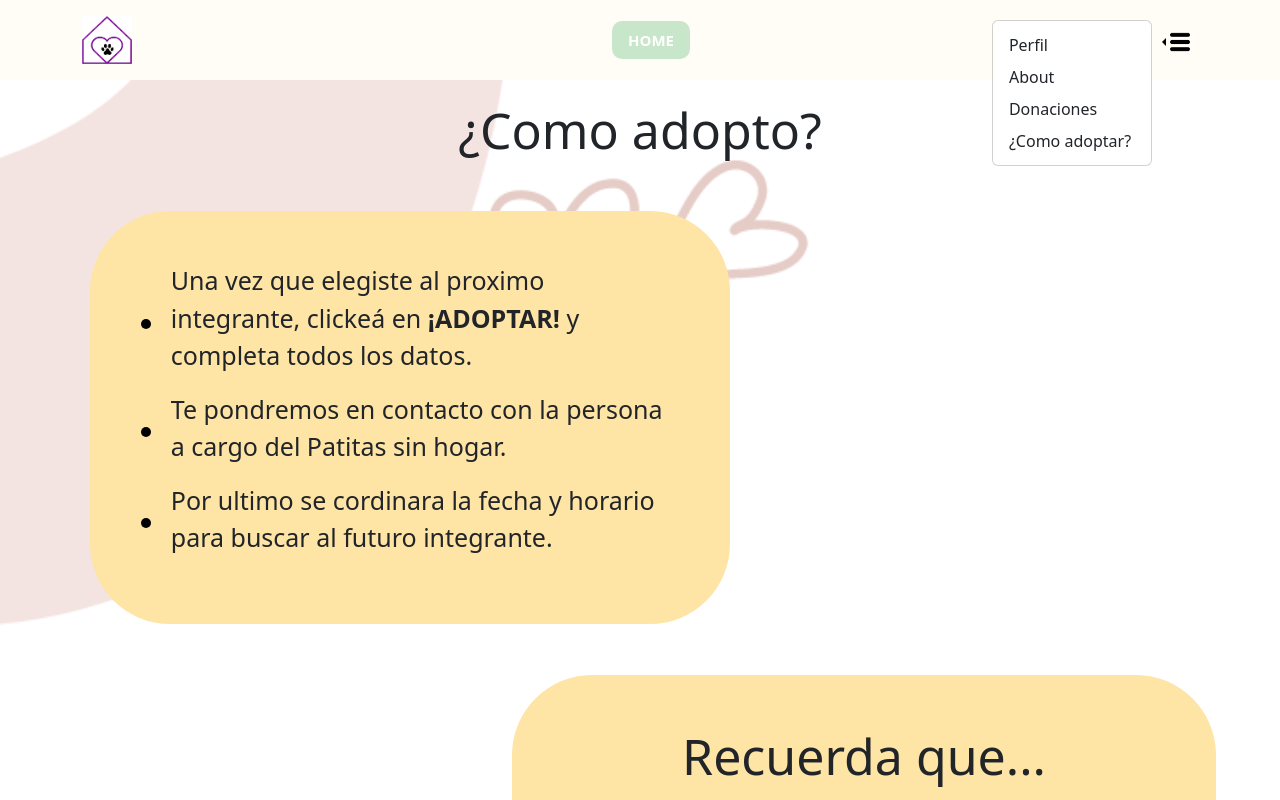
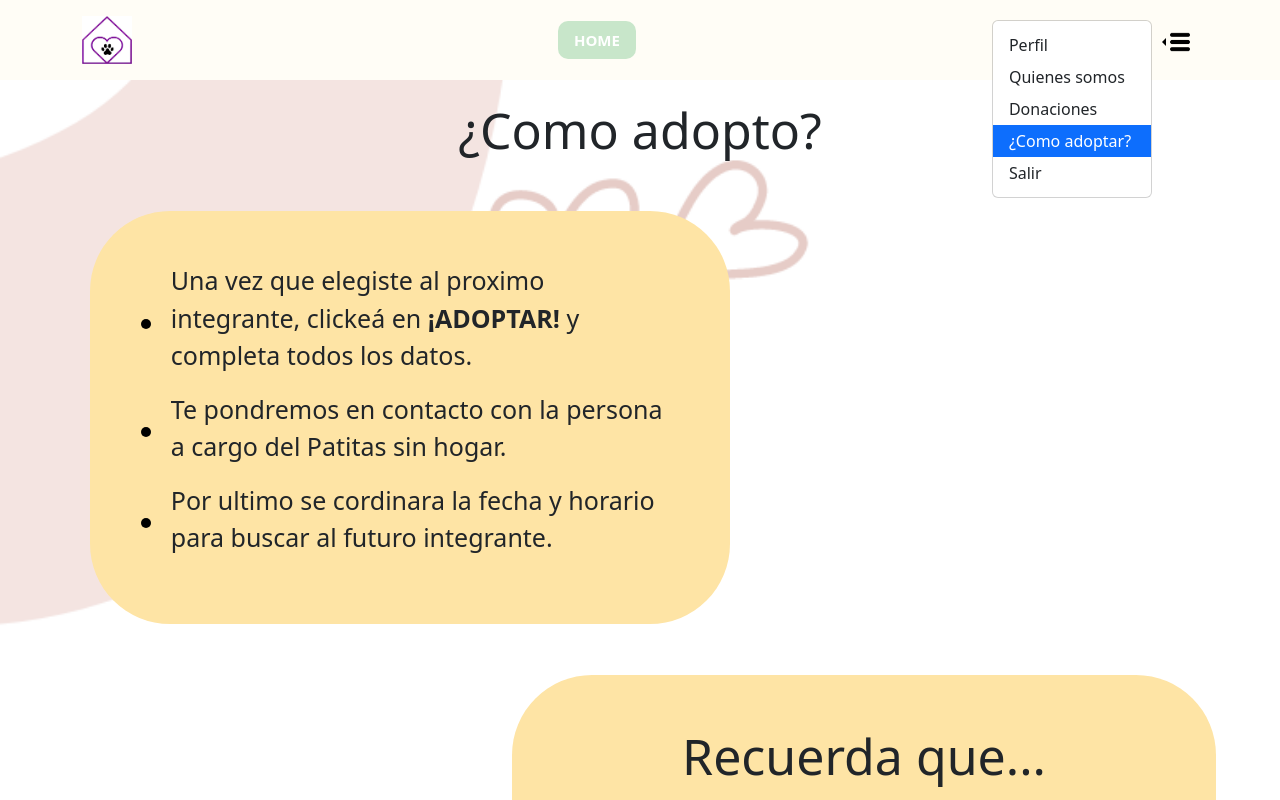
Before and after one commit to RieraAndres/Henry_PF, a React (Create React App) app in the folder Client/: page /info in a window 1280 px wide. Both pictures are taken after a click on the button 1175 px from the left and 39 px from the top of the page. Shown: the top 800 px of the page. Built offline with nearby package versions, Linux system fonts and the light colour scheme.

Commit message:
LogOut Function

```diff
--- a/Client/src/Components/NavBar/NavBar.jsx
+++ b/Client/src/Components/NavBar/NavBar.jsx
@@ -1,5 +1,5 @@
 import React from 'react';
-import { useLocation } from 'react-router-dom';
+import { NavLink,Link, useLocation,useNavigate } from 'react-router-dom';
 import Container from 'react-bootstrap/Container';
 import styles from '../NavBar/NavBar.module.css';
 import Nav from 'react-bootstrap/Nav';
@@ -10,14 +10,26 @@ import Col from 'react-bootstrap/Col';
 import Logo from '../../Assets/Logo/logo_PF.png';
 import Menu from '../../Assets/Menu/menu_desplegable.png';
 import SearchBar from '../SearchBar/SearchBar';
-import { Link } from 'react-router-dom';
+import { useDispatch,useSelector } from 'react-redux';
+import { logOutUser } from '../../Redux/Actions';
 
 function NavBar() {
   const location = useLocation();
+  const dispatch = useDispatch();
+  const LoggedData = useSelector(state=>state.userData)
+  console.log(LoggedData);
 
   // Aplica la clase de posición fija solo si estás en la página exacta "/home"
   const isHomePage = location.pathname === '/home';
   const navbarClassName = isHomePage ? `${styles.Nav} ${styles.fixed}` : styles.Nav;
+  const navigate = useNavigate();
+
+  const HandleLogOut = (e)=>{
+    e.preventDefault();
+    dispatch(logOutUser)
+    window.location.href = "/"
+  }
+
 
   return (
     <div className={styles.contenedor}>
@@ -41,7 +53,10 @@ function NavBar() {
               )}
             </Col>
           </Row>
-          <Row>
+          <Row className={styles.welcome}>
+            <Col>
+              <p >Bienvenido {LoggedData.name}</p>
+            </Col>
             <Col>
               <Navbar.Toggle aria-controls="navbar-dark-example" />
               <Navbar.Collapse id="navbar-dark-example">
@@ -51,10 +66,19 @@ function NavBar() {
                     menuVariant="light"
                     drop="start"
                   >
-                    <NavDropdown.Item href="/perfil">Perfil</NavDropdown.Item>
-                    <NavDropdown.Item href="/about">About</NavDropdown.Item>
-                    <NavDropdown.Item href="/donations">Donaciones</NavDropdown.Item>
-                    <NavDropdown.Item href="/info">¿Como adoptar?</NavDropdown.Item>
+                     <NavLink to={`/profile/${LoggedData.id}`} className="dropdown-item"  activeClassName="active">
+                      Perfil
+                    </NavLink>
+                    <NavLink to={'/about'} className="dropdown-item"  activeClassName="active">
+                      Quienes somos
+                    </NavLink>
+                    <NavLink to={'/donations'} className="dropdown-item"  activeClassName="active">
+                      Donaciones
+                    </NavLink>
+                    <NavLink to={'/info'} className="dropdown-item"  activeClassName="active">
+                     ¿Como adoptar?
+                    </NavLink>
+                    <NavDropdown.Item onClick={HandleLogOut}>Salir</NavDropdown.Item>
                   </NavDropdown>
                 </Nav>
               </Navbar.Collapse>
--- a/Client/src/Components/NavBar/NavBar.module.css
+++ b/Client/src/Components/NavBar/NavBar.module.css
@@ -38,3 +38,8 @@
         width: 25px;
     }
 }
+
+.welcome{
+    margin-top: 2%;
+    margin-right: -10%;
+}
--- a/Client/src/Redux/Actions.js
+++ b/Client/src/Redux/Actions.js
@@ -17,6 +17,7 @@ export const POST_USER_FAILURE = 'POST_USER_FAILURE'
 export const GET_USER_DATA = 'GET_USER_DATA'
 export const USER_LOGIN_SUCCESS = 'USER_LOGIN_SUCCESS'
 export const USER_LOGIN_FAILURE = 'USER_LOGIN_FAILURE'
+export const USER_LOGOUT = 'USER_LOGOUT'
 
 
 
@@ -167,6 +168,12 @@ export function logInUser(userName,password){
   }
 }
 
+export function logOutUser(){
+  return {
+    type: USER_LOGOUT
+  }
+}
+
 export const submitAdoptionRequest = (formData, petId) => async (dispatch) => {
   try {
     await axios.post(`http://localhost:3001/mascotas/${petId}/adopt`, formData);
@@ -190,6 +197,7 @@ export function getUserData (userName){
   }
 }
 
+
 export function clearAux() {
   //para limpiar AuxState al desmontar el detail
   return {
--- a/Client/src/Redux/Reducer.js
+++ b/Client/src/Redux/Reducer.js
@@ -12,7 +12,8 @@ import {
   POST_USER_SUCCESS,
   POST_USER_FAILURE,
   USER_LOGIN_SUCCESS,
-  USER_LOGIN_FAILURE
+  USER_LOGIN_FAILURE,
+  USER_LOGOUT
 } from "./Actions";
 
 let initialState = {
@@ -106,6 +107,12 @@ export default function rootReducer(state = initialState, action) {
         userLogedIn: true,
         userData: action.payload
       }
+    case USER_LOGOUT:
+     return {
+        ...state,
+        userLogedIn:false,
+        userData:{}
+      }
     default:
       return {
         ...state,
```
